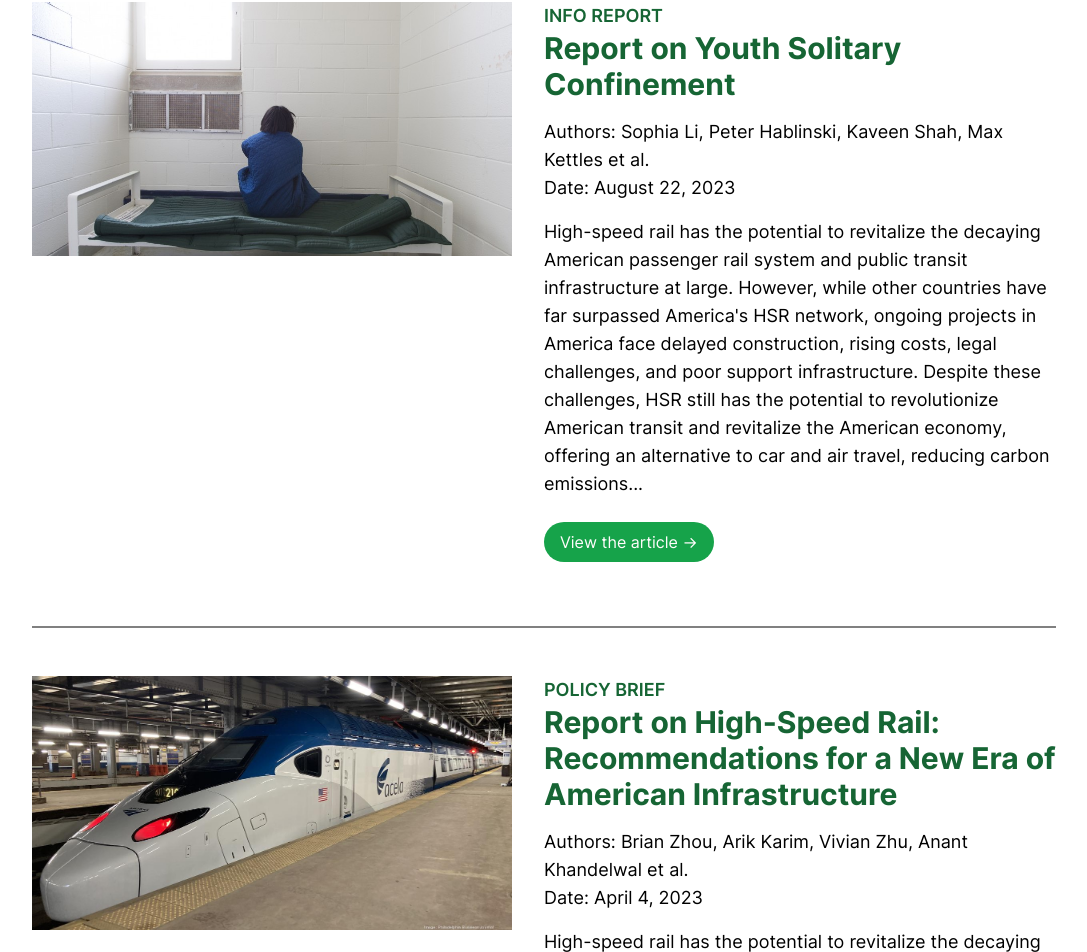
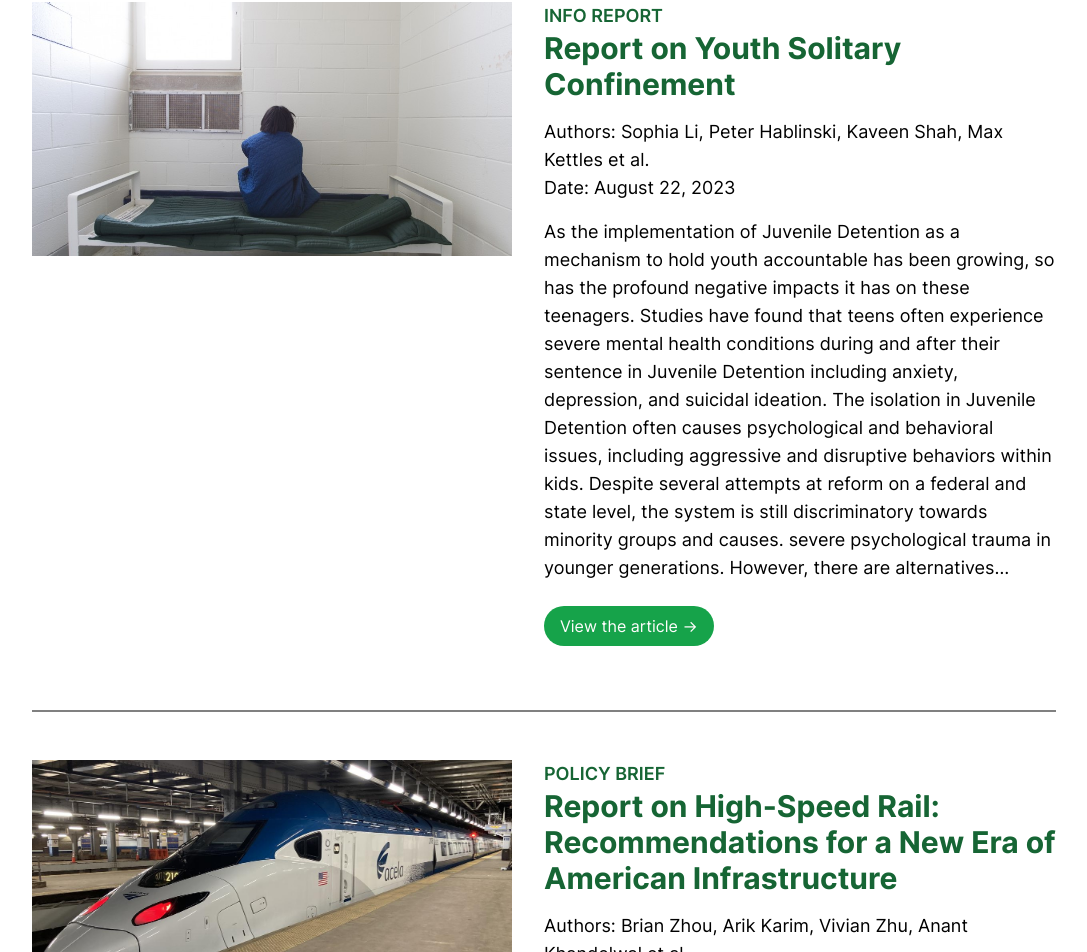
Before and after one commit to TheXDShrimp/spring-institute, a Next.js app in the folder app/: page /policy in a window 1280 px wide. Shown: the part 976-1928 px from the top of the page, without its empty margins (96-1183 px from the left). Built offline with nearby package versions, Linux system fonts and the light colour scheme.

Commit message:
Update policy.tsx

```diff
--- a/app/src/pages/policy.tsx
+++ b/app/src/pages/policy.tsx
@@ -100,10 +100,11 @@ const Pages: NextPage<any> = () => {
                     date="August 22, 2023"
                     authors="Sophia Li, Peter Hablinski, Kaveen Shah, Max Kettles et al."
                     image="/images/solitaryconfinement.jpg"
-                    description="High-speed rail has the potential to revitalize the decaying American passenger rail system and public transit infrastructure at large.
-                    However, while other countries have far surpassed America's HSR network, ongoing projects in America face delayed construction, rising costs,
-                    legal challenges, and poor support infrastructure. Despite these challenges, HSR still has the potential to revolutionize American transit
-                    and revitalize the American economy, offering an alternative to car and air travel, reducing carbon emissions..."
+                    description="As the implementation of Juvenile Detention as a mechanism to hold youth accountable has been growing, so has the profound negative impacts it
+                    has on these teenagers. Studies have found that teens often experience severe mental health conditions during and after their sentence in Juvenile Detention
+                    including anxiety, depression, and suicidal ideation. The isolation in Juvenile Detention often causes psychological and behavioral issues, including aggressive
+                    and disruptive behaviors within kids. Despite several attempts at reform on a federal and state level, the system is still discriminatory towards minority
+                    groups and causes. severe psychological trauma in younger generations. However, there are alternatives…"
                     link="/files/8-22-23-INFOREPORT-TX-Solitary-Confinement.pdf"
                 />
 
```
